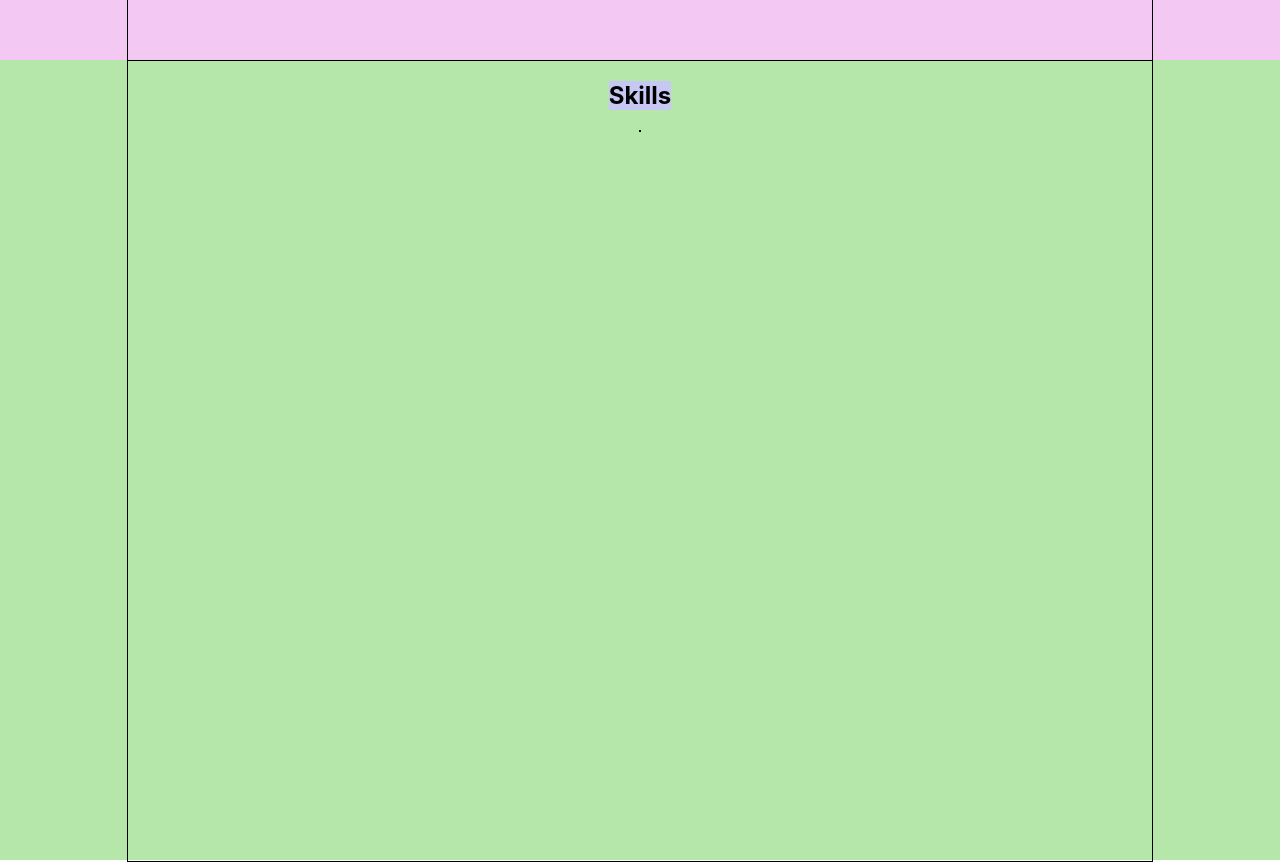
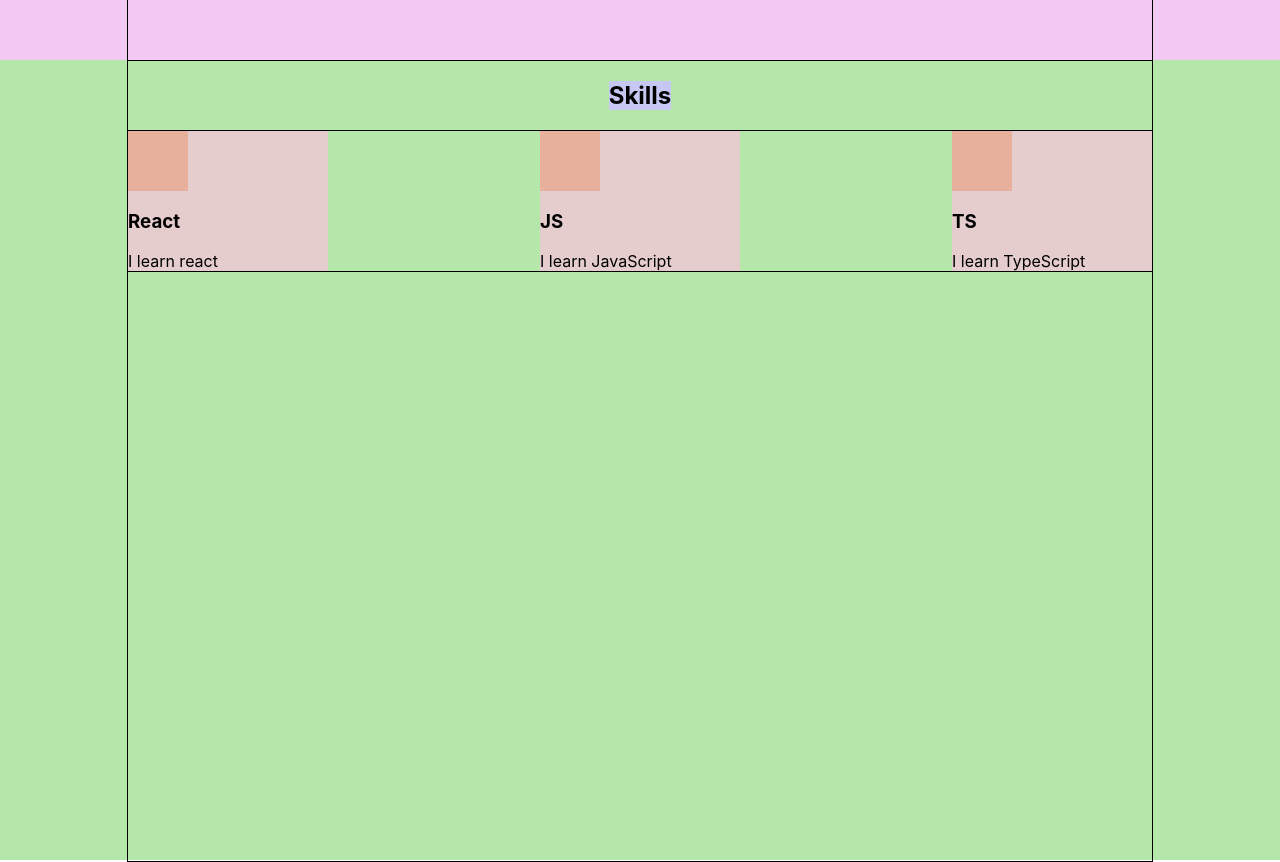
Before and after one commit to Paskinho/my_portfolio, a React (Create React App) app: page / in a window 1280 px wide. Shown: the part 820-1682 px from the top of the page. Built offline with nearby package versions, Linux system fonts and the light colour scheme.

Commit message:
Some changed css in skills

```diff
--- a/src/components/skills/Skills.module.css
+++ b/src/components/skills/Skills.module.css
@@ -1,6 +1,7 @@
 .skillsBlock {
 height: 100vh;
     background-color: #b5e7ab;
+
 }
 
 .skillsContainer {
@@ -14,4 +15,7 @@ height: 100vh;
 
 .skills {
     border: 1px solid;
+    width: 100%;
+    display: flex;
+    justify-content: space-between;
 }
--- a/src/components/skills/Skills.tsx
+++ b/src/components/skills/Skills.tsx
@@ -1,6 +1,7 @@
 import React from "react";
 import s from "./Skills.module.css"
 import sContainer from '../../common/styles/Container.module.css'
+import {Skill} from "./skill/Skill";
 
 
 export const Skills = () => {
@@ -8,8 +9,11 @@ export const Skills = () => {
         <div className={s.skillsBlock}>
             <div className={`${sContainer.container} ${s.skillsContainer}`}>
                 <h2 className={s.title}>Skills</h2>
-                <div className={s.skills}></div>
-
+                <div className={s.skills}>
+                <Skill title={"React"} description={"I learn react"}/>
+                <Skill title={"JS"} description={"I learn JavaScript"}/>
+                <Skill title={"TS"} description={"I learn TypeScript"}/>
+                </div>
             </div>
         </div>
     );
--- /dev/null
+++ b/src/components/skills/skill/Skill.module.css
@@ -0,0 +1,16 @@
+.skillBlock {
+    width: 200px;
+    background-color: #e5cdce;
+
+
+}
+
+.icon {
+    height: 60px;
+    width: 60px;
+    background-color: #e7b09d;
+}
+
+.description {
+
+}
--- /dev/null
+++ b/src/components/skills/skill/Skill.tsx
@@ -0,0 +1,16 @@
+import React from "react";
+import s from "./Skill.module.css"
+
+
+
+export const Skill = (props:any) => {
+    return (
+        <div className={s.skillBlock}>
+            <div className={s.icon}></div>
+            <h3>{props.title}</h3>
+            <span className={s.description}>
+                {props.description}
+            </span>
+        </div>
+    );
+}
```
